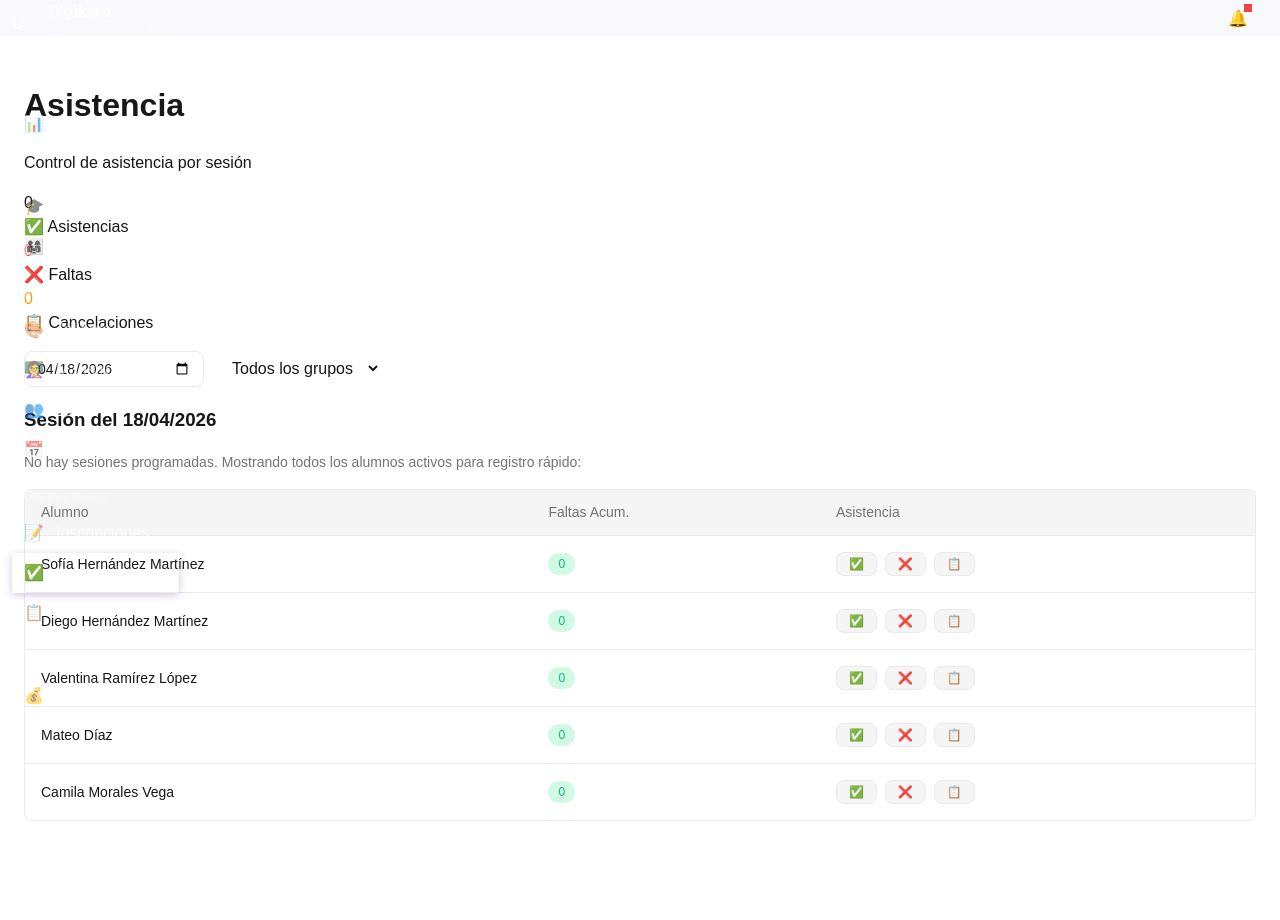
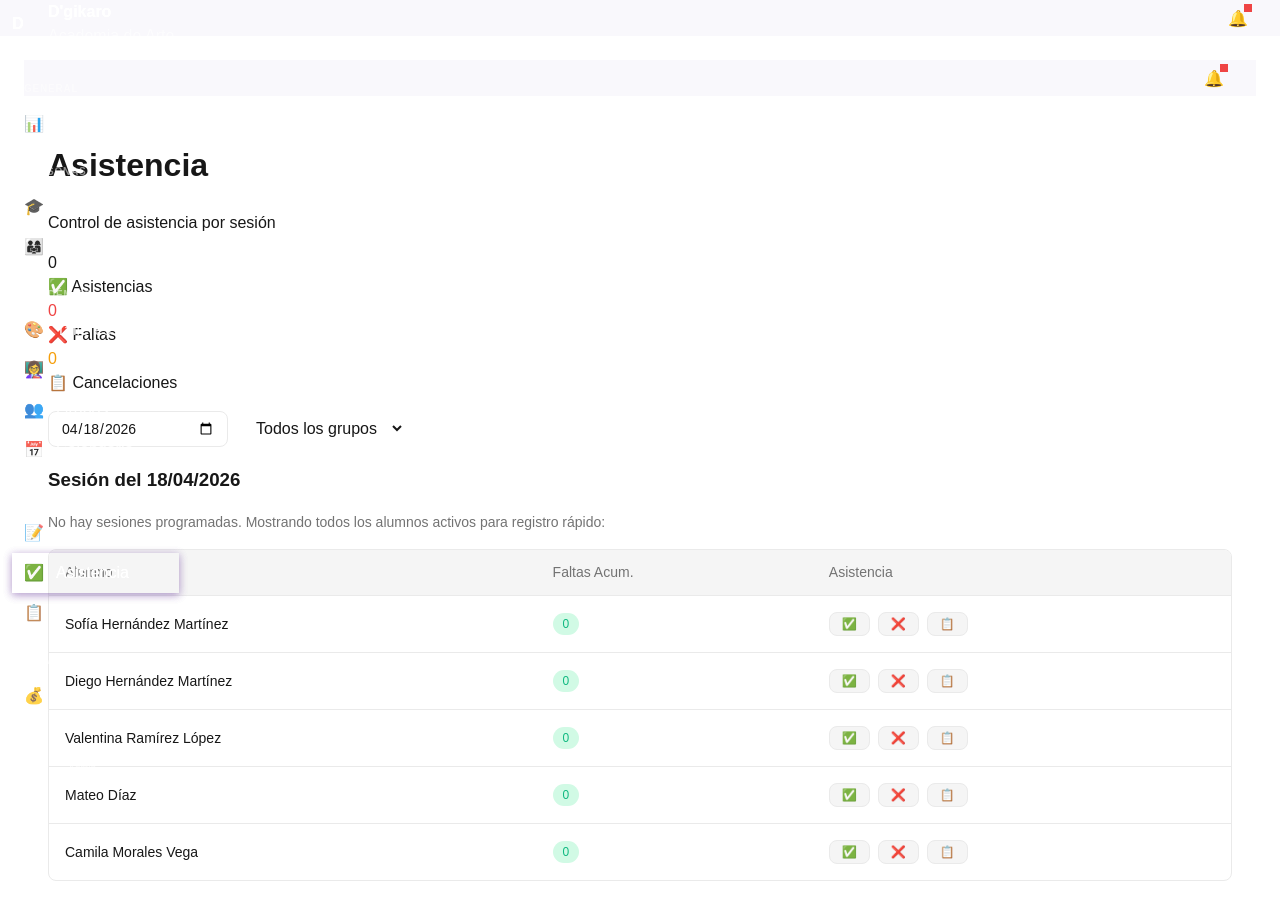
Before and after one commit to joaquin-alejandro/dgikaro-app, a Next.js app: page /asistencia in a window 1280 px wide. Shown: the top 920 px of the page. Before the commit the page ends 845 px from the top, so only its background shows below. Built offline with nearby package versions, Linux system fonts and the light colour scheme.

Commit message:
fix: restore missing Dashboard Layout file to fix page structure

```diff
--- /dev/null
+++ b/src/app/(dashboard)/layout.tsx
@@ -0,0 +1,10 @@
+import DashboardLayout from '@/components/layout/DashboardLayout';
+import './shared.css';
+
+export default function Layout({
+    children,
+}: {
+    children: React.ReactNode;
+}) {
+    return <DashboardLayout>{children}</DashboardLayout>;
+}
```
